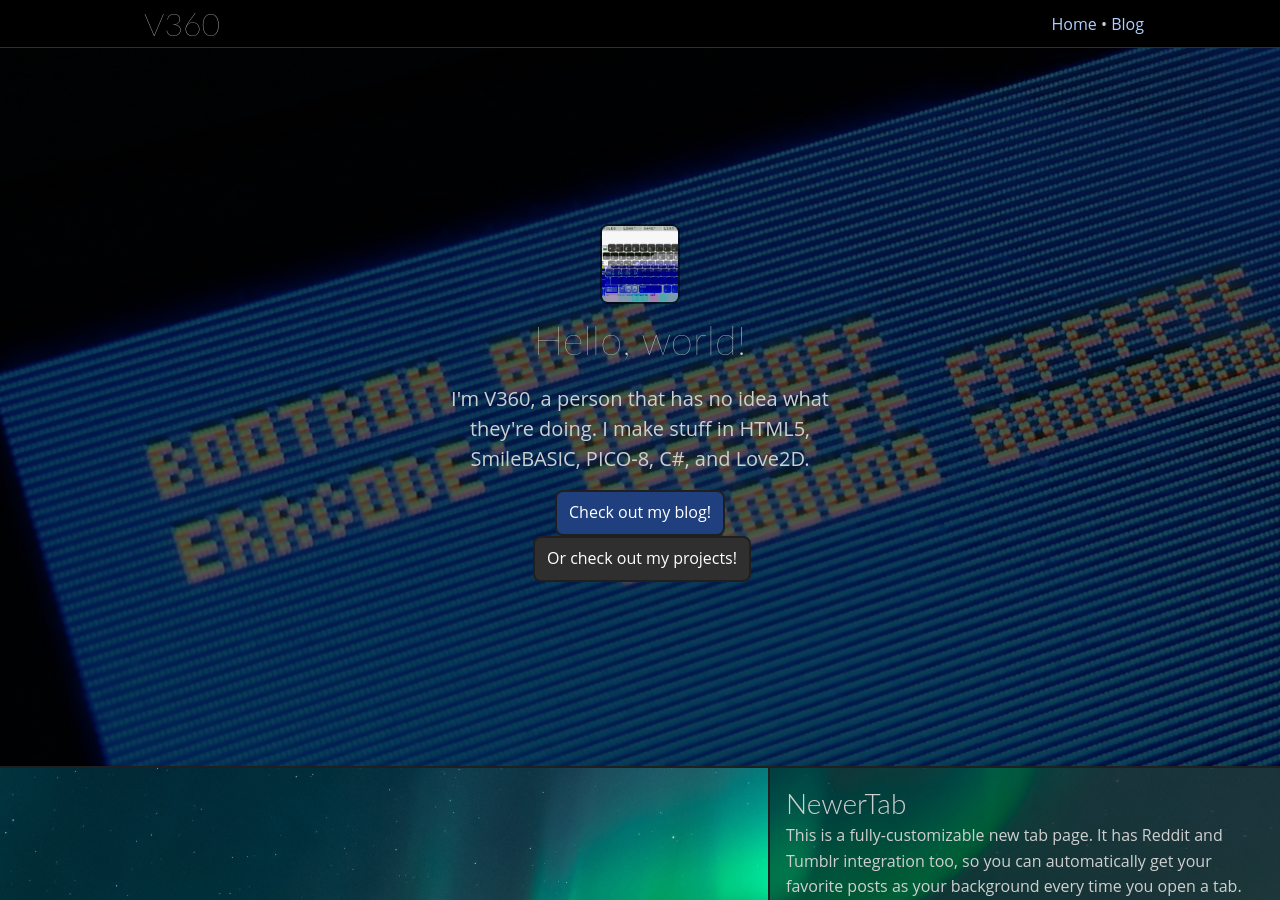
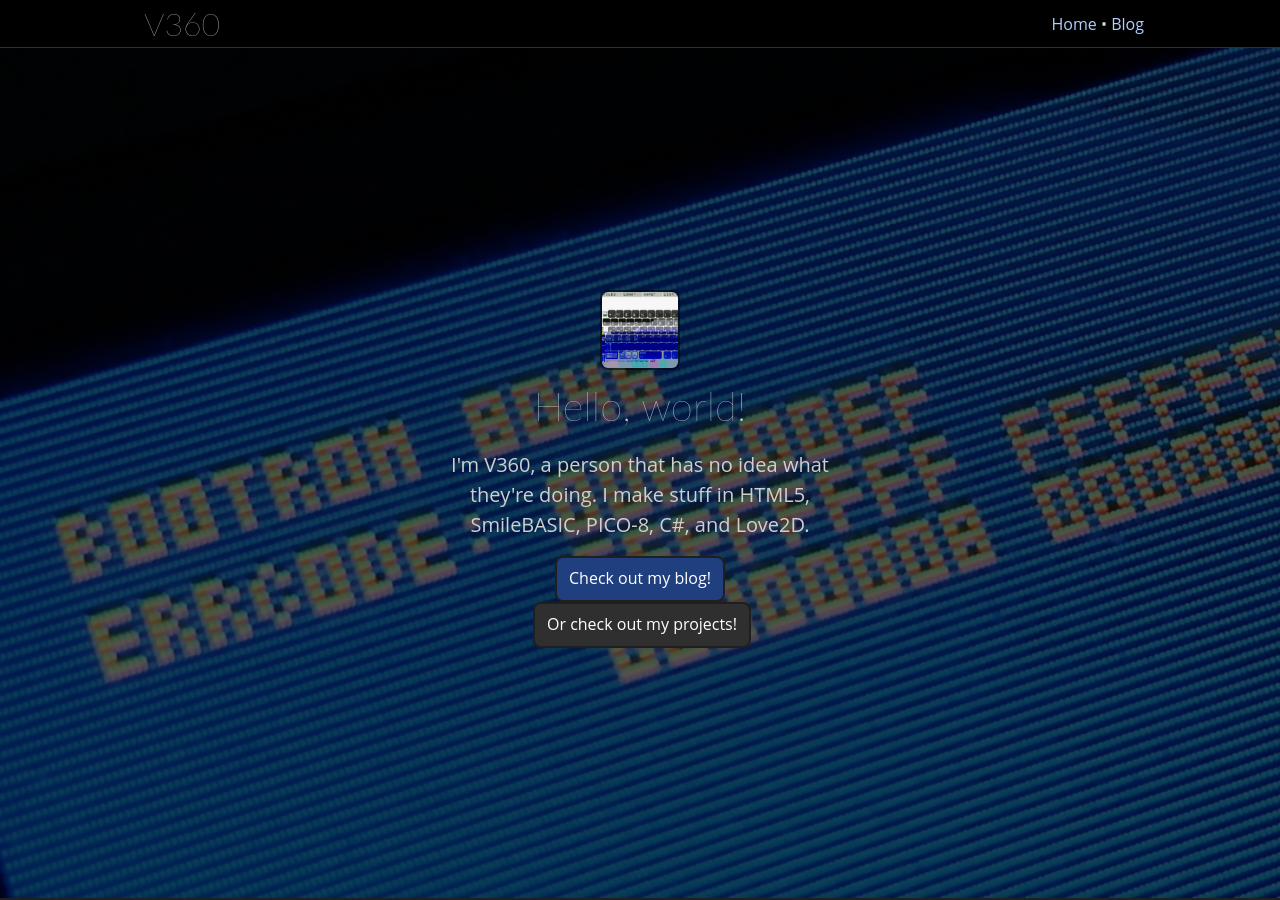
Before and after one commit to TheV360/thev360.github.io, a Jekyll site: the page built from index.html, in a window 1280 px wide and 900 px high. Built offline with Jekyll 4.4.1, drawn with Linux system fonts in a browser that asks for light colours.

Commit message:
Hero is now full screen.

```diff
--- a/css/home.scss
+++ b/css/home.scss
@@ -4,7 +4,7 @@
 div#superhero {
 	display: flex;
 
-	min-height: 80vh;
+	min-height: calc(100vh - var(--header-height));
 
 	background-image: linear-gradient(var(--overlay-color), var(--overlay-color)), url("/assets/Banner.jpg");
 	background-color: black;
```
